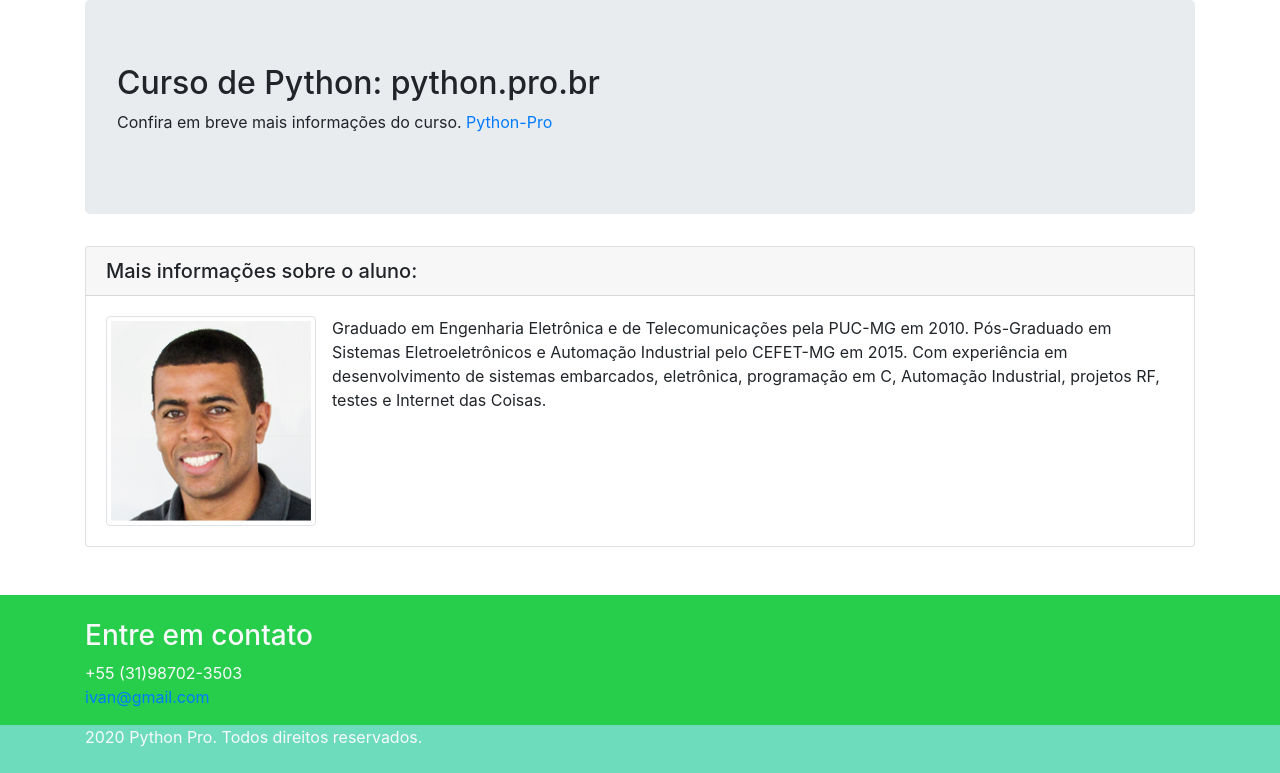
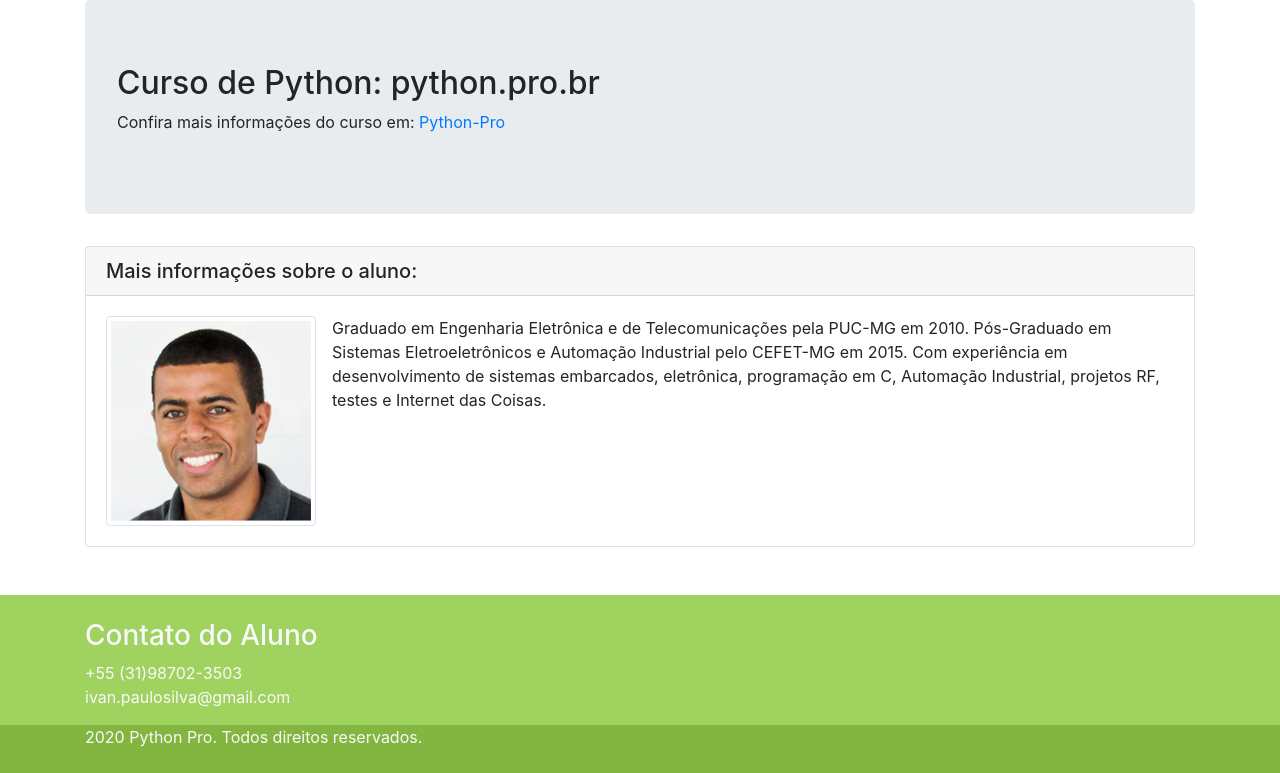
Before and after one commit to ivansilva86/curso-django, a Django app: page / in a window 1280 px wide. Shown: the part 56-829 px from the top of the page. Run offline with Django 3.2, Linux system fonts and the light colour scheme; some libraries are stand-ins or nearby versions.

Commit message:
Resolvido Problema Background Rodapé

```diff
--- a/pypro/base/static/css/style.css
+++ b/pypro/base/static/css/style.css
@@ -1,7 +1,7 @@
 .main-footer{
-    background-color: #27ce4b;
+    background-color: #9fd25f;
 }
 
 .rights{
-    background-color: #6DDCBD;
+    background-color: #82b641;
 }
--- a/pypro/base/templates/base/home.html
+++ b/pypro/base/templates/base/home.html
@@ -41,7 +41,7 @@
 					Curso de Python: python.pro.br
 				</h2>
 				<p>
-					Confira em breve mais informações do curso.
+					Confira mais informações do curso em:
 					<a href="https://www.python.pro.br/" target="_blank"> Python-Pro</a>
 				</p>
 			</div>
@@ -55,7 +55,7 @@
 				</h5>
 				<div class="card-body">
 					<p class="card-text">
-						<img src="{% static 'img/Foto 200 x 200.png' %}" alt="Foto de Ivan Silva"
+						<img src="{% static 'img/Foto.png' %}" alt="Foto de Ivan Silva"
 							 class="img-thumbnail float-left mr-3"/>
 						Graduado em Engenharia Eletrônica e de Telecomunicações pela PUC-MG em 2010.
 						Pós-Graduado em Sistemas Eletroeletrônicos e Automação Industrial pelo CEFET-MG em 2015.
@@ -68,20 +68,20 @@
 	</div>
 </div>
 
-<footer class="main-footer mt-5 pt-4 text-light">
+<footer class="main-footer mt-5 pt-4 text-light" style="background-color: #9fd25f">
 	<div class="container">
 		<div class="row">
 			<div class="col">
-				<h3> Entre em contato</h3>
+				<h3> Contato do Aluno</h3>
 				<address>
 					+55 (31)98702-3503
 					<br/>
-					<a href="mailto:ivan@gmail.com">ivan@gmail.com</a>
+					<a href="mailto:ivan.paulosilva@gmail.com" class="text-light">ivan.paulosilva@gmail.com</a>
 				</address>
 			</div>
 		</div>
 	</div>
-	<div class="rights pb-4">
+	<div class="rights pb-4" style="background-color: #82b641">
 		<div class="container">
 			<div class="row">
 				<div class="col">
@@ -92,5 +92,5 @@
 	</div>
 </footer>
 
-  </body>
+</body>
 </html>
```
Also changed, not shown: pypro/base/static/img/Foto.png (renamed from pypro/base/static/img/Foto 200 x 200.png).
